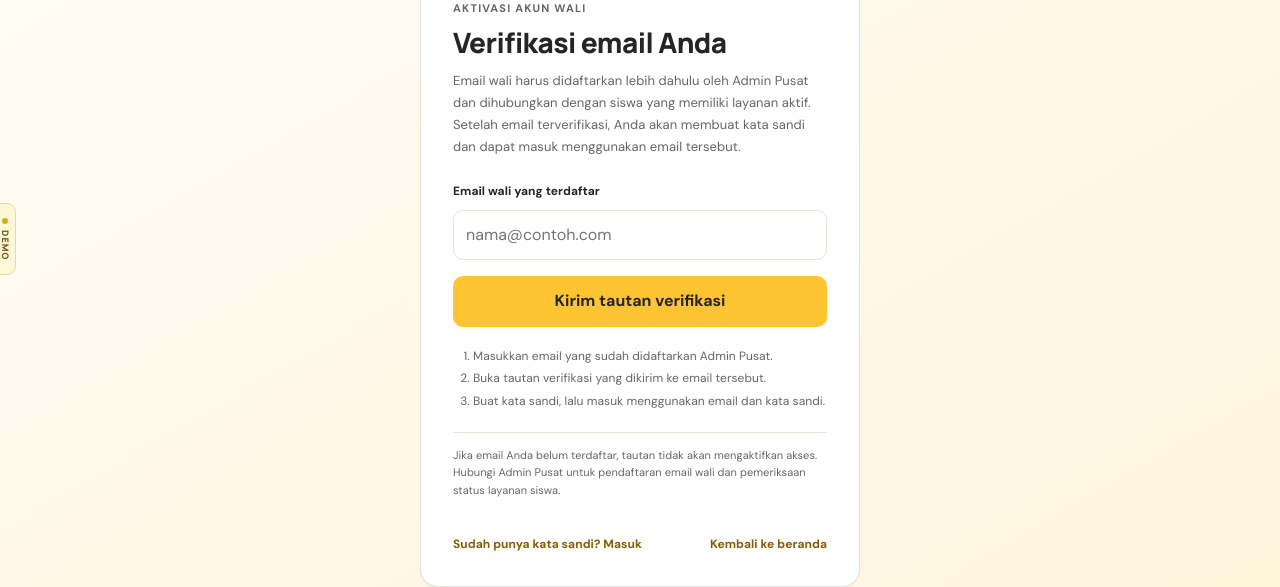
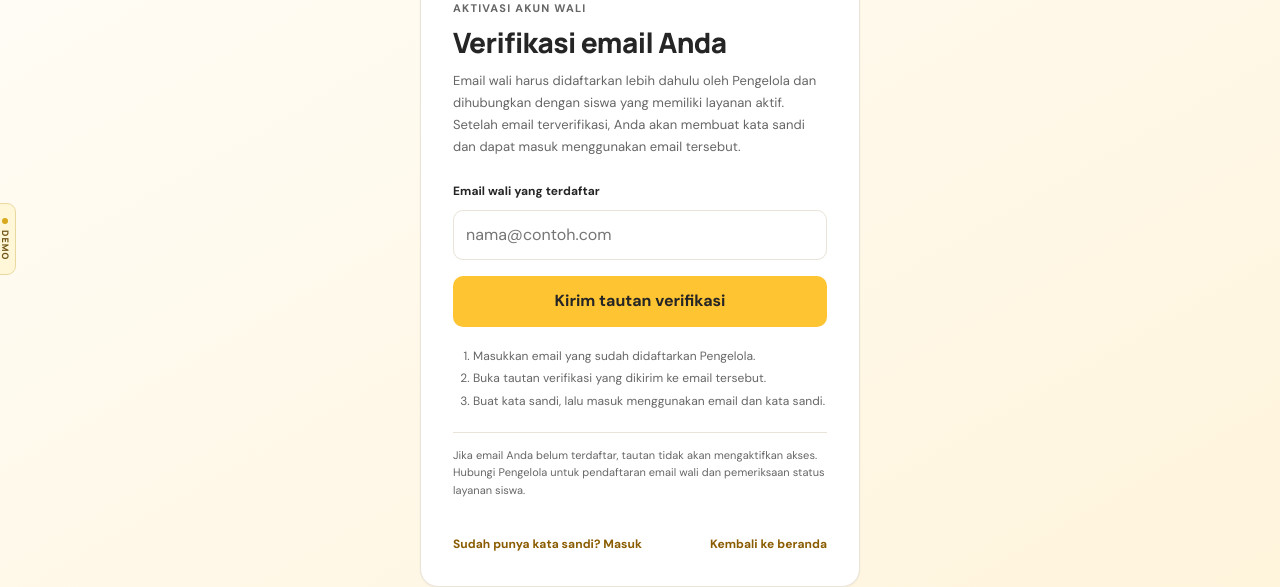
Before and after one commit to irusandi-hub/school-bus-management, a Next.js app: page /daftar in a window 1280 px wide. Shown: the part 157-744 px from the top of the page. Built offline with nearby package versions, Linux system fonts and the light colour scheme.

Commit message:
style(access): rename landing and account role labels to Pengelola

```diff
--- a/app/akun/kata-sandi/page.tsx
+++ b/app/akun/kata-sandi/page.tsx
@@ -54,7 +54,7 @@ export default async function KataSandiPage({
         <h1>Buat kata sandi</h1>
         <p className="auth-copy">
           Email <strong>{viewer.email ?? "Anda"}</strong> sudah diverifikasi. Buat kata sandi untuk menyelesaikan
-          aktivasi. Akses hanya dibuka jika email terdaftar oleh Admin Pusat dan memiliki siswa dengan layanan aktif.
+          aktivasi. Akses hanya dibuka jika email terdaftar oleh Pengelola dan memiliki siswa dengan layanan aktif.
         </p>
 
         {notice && (
--- a/app/daftar/page.tsx
+++ b/app/daftar/page.tsx
@@ -10,20 +10,20 @@ export default function DaftarPage() {
         <p className="eyebrow">AKTIVASI AKUN WALI</p>
         <h1>Verifikasi email Anda</h1>
         <p className="auth-copy">
-          Email wali harus didaftarkan lebih dahulu oleh Admin Pusat dan dihubungkan dengan siswa yang memiliki layanan
+          Email wali harus didaftarkan lebih dahulu oleh Pengelola dan dihubungkan dengan siswa yang memiliki layanan
           aktif. Setelah email terverifikasi, Anda akan membuat kata sandi dan dapat masuk menggunakan email tersebut.
         </p>
 
         <SignupForm />
 
         <ol className="auth-steps">
-          <li>Masukkan email yang sudah didaftarkan Admin Pusat.</li>
+          <li>Masukkan email yang sudah didaftarkan Pengelola.</li>
           <li>Buka tautan verifikasi yang dikirim ke email tersebut.</li>
           <li>Buat kata sandi, lalu masuk menggunakan email dan kata sandi.</li>
         </ol>
 
         <p className="auth-footnote">
-          Jika email Anda belum terdaftar, tautan tidak akan mengaktifkan akses. Hubungi Admin Pusat untuk pendaftaran
+          Jika email Anda belum terdaftar, tautan tidak akan mengaktifkan akses. Hubungi Pengelola untuk pendaftaran
           email wali dan pemeriksaan status layanan siswa.
         </p>
 
--- a/app/pilih-peran/page.tsx
+++ b/app/pilih-peran/page.tsx
@@ -7,7 +7,7 @@ export const metadata: Metadata = { title: "Eksplorasi Sementara | School Bus Ma
 const roles = [
   { href: "/wali", title: "Orang Tua" },
   { href: "/pengemudi", title: "Pengemudi" },
-  { href: "/operator", title: "Operator" },
+  { href: "/operator", title: "Pengelola" },
 ];
 
 export default function ChooseRolePage() {
```
Also changed, not shown: app/login/page.tsx (+5 -5 lines).
